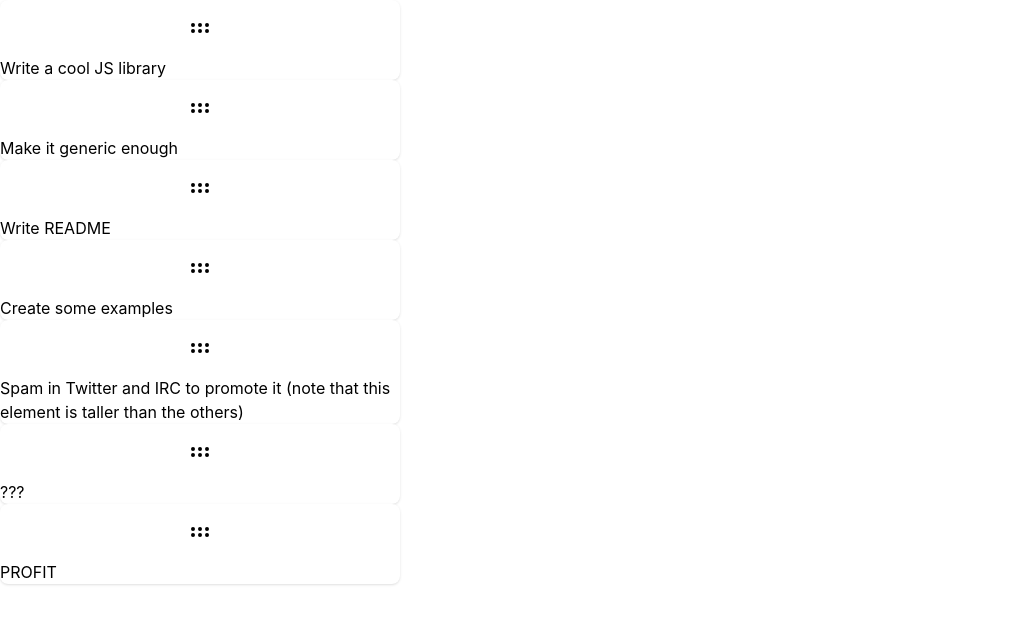
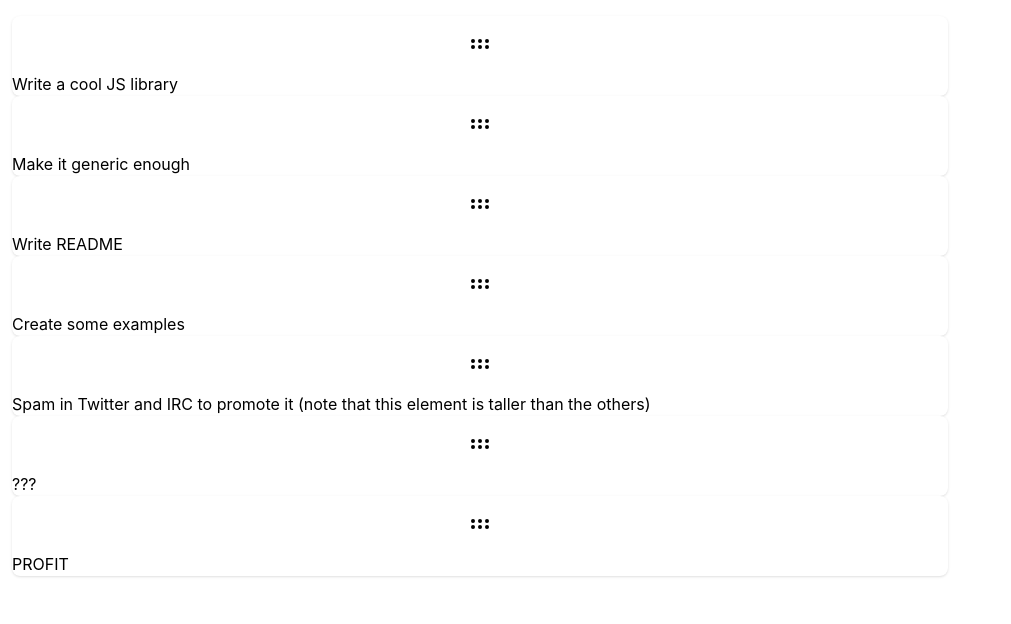
Before and after one commit to DSC-TechLead/nusdevs-frontend-vite, a React (Vite) app: page / in a window 1280 px wide. Shown: the top 624 px of the page, without its empty margins (0-1011 px from the left). Built offline with nearby package versions, Linux system fonts and the light colour scheme.

Commit message:
Modify style in container

```diff
--- a/src/components/test-container.tsx
+++ b/src/components/test-container.tsx
@@ -2,12 +2,6 @@ import update from "immutability-helper";
 import type { FC } from "react";
 import { useCallback, useState } from "react";
 import { Card } from "./test-card";
-
-// import { Card } from "./Card";
-
-const style = {
-  width: 400,
-};
 
 export interface Item {
   id: number;
@@ -79,7 +73,9 @@ export const Container: FC = () => {
 
     return (
       <>
-        <div style={style}>{cards.map((card, i) => renderCard(card, i))}</div>
+        <div className="w-3/4 px-4 py-5">
+          {cards.map((card, i) => renderCard(card, i))}
+        </div>
       </>
     );
   }
```
